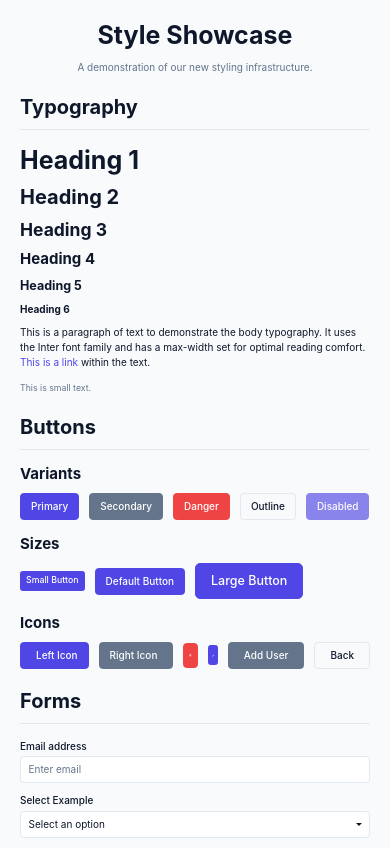
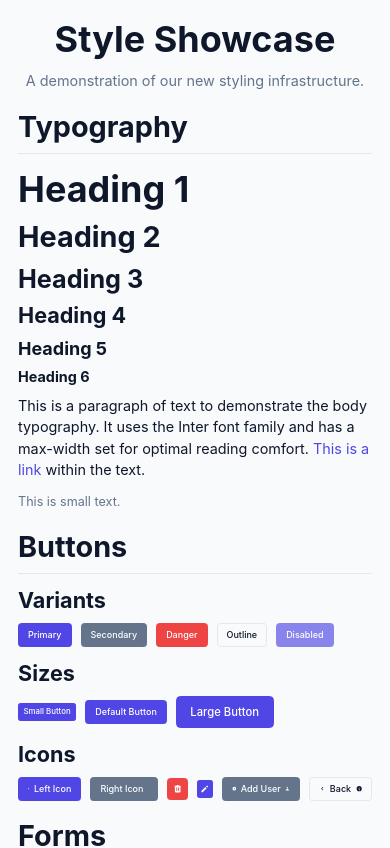
Before and after one commit to Dazz563/antigravity-playground, an Angular app: page / in a window 390 px wide. Shown: the top 848 px of the page. Built offline with nearby package versions, Linux system fonts and the light colour scheme.

Commit message:
updated base size for ease of calculation

```diff
--- a/src/styles/base.css
+++ b/src/styles/base.css
@@ -20,36 +20,37 @@ a {
 }
 
 html {
-  font-size: 75%;
-  /* Base: 12px */
+  font-size: 62.5%;
+  /* Desktop: 1rem = 10px */
   scroll-behavior: smooth;
 }
 
 /* Laptop / Tablet Landscape */
 @media (max-width: 1024px) {
   html {
-    font-size: 68.75%;
-    /* 11px */
+    font-size: 56.25%;
+    /* Tablet: 1rem = 9px */
   }
 }
 
 /* Tablet Portrait */
 @media (max-width: 768px) {
   html {
-    font-size: 68.75%;
-    /* 11px */
+    font-size: 56.25%;
+    /* Tablet: 1rem = 9px */
   }
 }
 
 /* Mobile */
 @media (max-width: 640px) {
   html {
-    font-size: 62.5%;
-    /* 10px */
+    font-size: 56.25%;
+    /* Phone: 1rem = 9px */
   }
 }
 
 body {
+  font-size: 1.6rem;
   font-family: var(--font-family-sans);
   background-color: var(--background-color);
   color: var(--text-color);
--- a/src/styles/typography.css
+++ b/src/styles/typography.css
@@ -13,32 +13,32 @@ h6 {
 }
 
 h1 {
-  font-size: 2.5rem;
+  font-size: 4rem;
   /* 40px */
 }
 
 h2 {
-  font-size: 2rem;
+  font-size: 3.2rem;
   /* 32px */
 }
 
 h3 {
-  font-size: 1.75rem;
+  font-size: 2.8rem;
   /* 28px */
 }
 
 h4 {
-  font-size: 1.5rem;
+  font-size: 2.4rem;
   /* 24px */
 }
 
 h5 {
-  font-size: 1.25rem;
+  font-size: 2rem;
   /* 20px */
 }
 
 h6 {
-  font-size: 1rem;
+  font-size: 1.6rem;
   /* 16px */
 }
 
@@ -60,6 +60,6 @@ a:hover {
 }
 
 small {
-  font-size: 0.875rem;
+  font-size: 1.4rem;
   color: var(--text-muted);
 }
--- a/src/styles/variables.css
+++ b/src/styles/variables.css
@@ -41,7 +41,7 @@
 
   /* Typography */
   --font-family-sans: 'Inter', system-ui, -apple-system, sans-serif;
-  --font-size-base: 1rem;
+  --font-size-base: 1.6rem;
   --line-height-base: 1.5;
 
   /* Border Radius */
```
